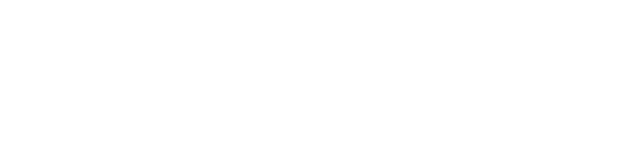
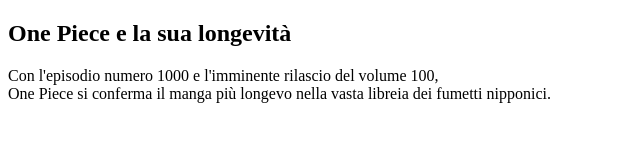
Before and after one commit to Ludovico2300/blog, a plain HTML site: page index.html in a window 1280 px wide. Shown: the whole page, without its empty margins (0-640 px from the left). Drawn offline with Linux system fonts and the light colour scheme.

Commit message:
feat:add new assets & add article in index

```diff
--- a/index.html
+++ b/index.html
@@ -1,5 +1,5 @@
 <!DOCTYPE html>
-<html>
+<html lang="it">
     <head>
         <meta http-equiv="X-UA-Compatible" content="IE=edge" />
         <meta charset="utf-8" />
@@ -9,10 +9,19 @@
 
     <body>
         <main>
+            <article>
+                <h1>
+                    One Piece e la sua longevità
+                </h1>
+                Con l'episodio numero 1000 e l'imminente rilascio del volume 100,
+                <br>One Piece si conferma il manga più longevo nella vasta libreia dei fumetti nipponici.
 
+            </article>
         </main>
         <footer>
+            <form>
 
+            </form>
         </footer>
     </body>
 
```
Also changed, not shown: assets/Ciurma_cappello_di_paglia.jfif (added), assets/Logo_one_piece.jfif (added).
